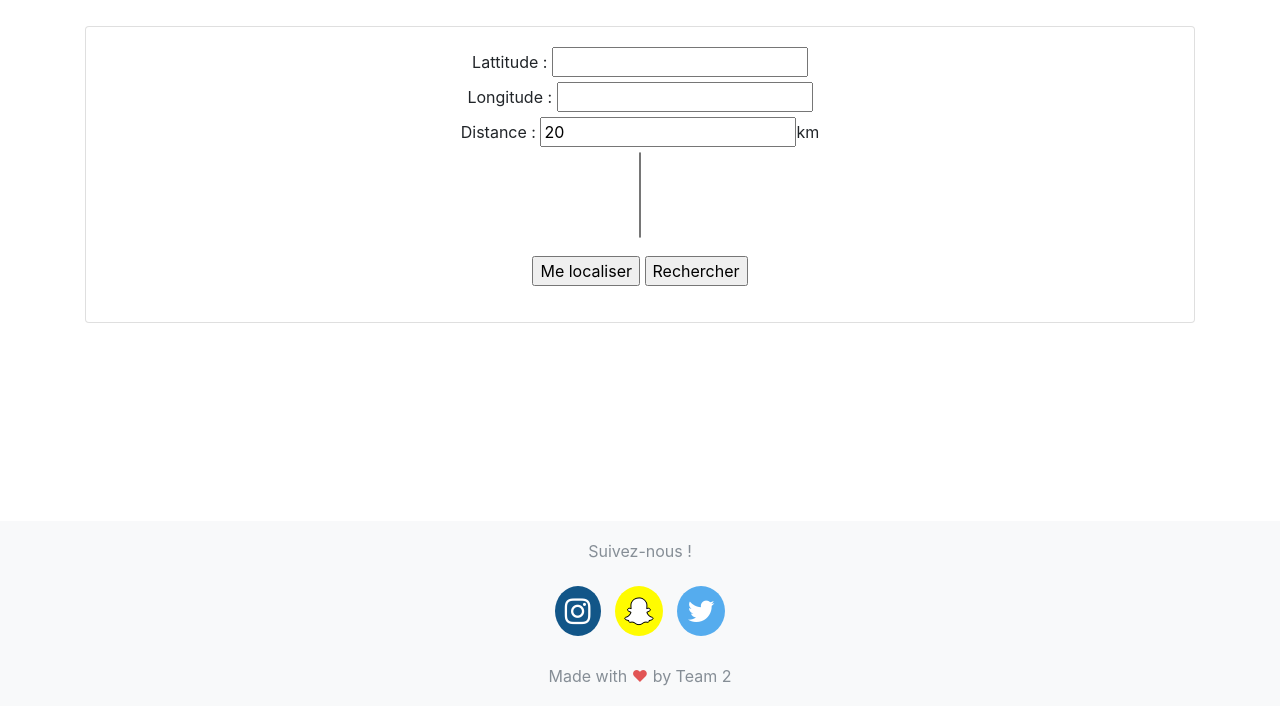
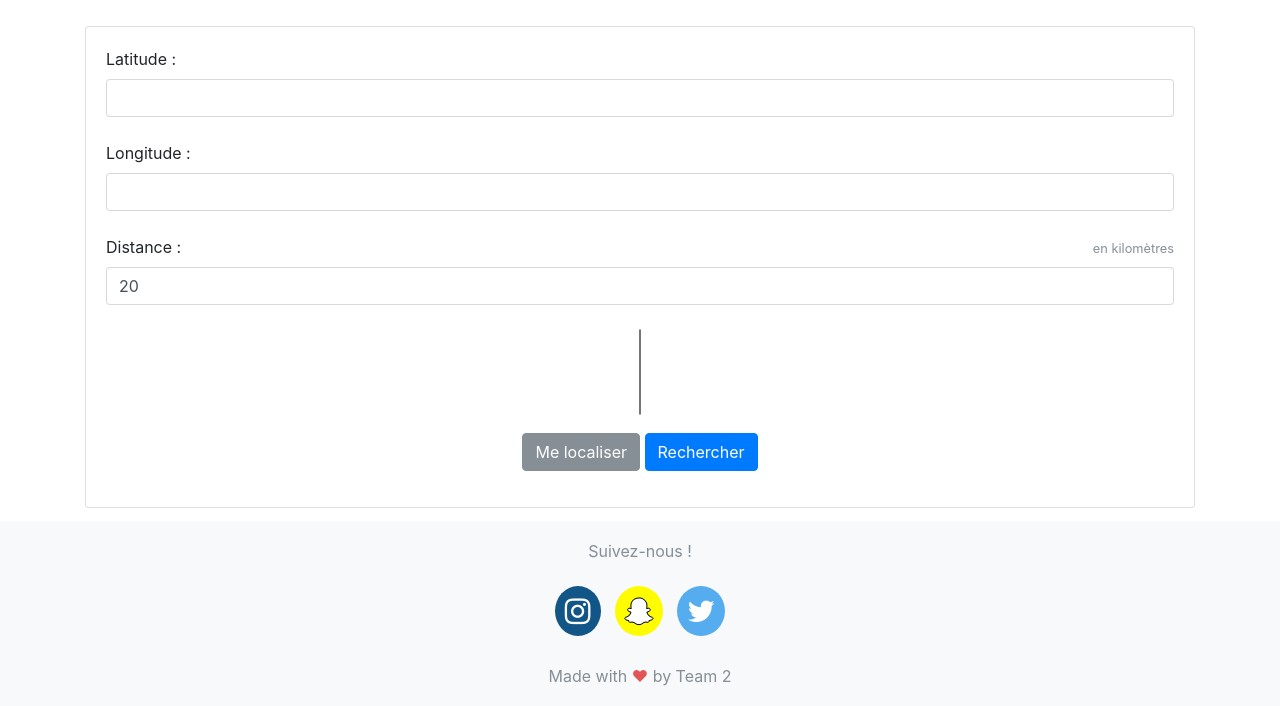
Before and after one commit to Bonjouravous/projetWeb, a PHP site: page /recherche_localisation.php in a window 1280 px wide. Shown: the part 219-925 px from the top of the page. Run offline with PHP 8.4, Linux system fonts and the light colour scheme; data that the repository does not hold is empty.

Commit message:
design recherche

```diff
--- a/recherche_localisation.php
+++ b/recherche_localisation.php
@@ -2,13 +2,12 @@
 
 <div class="card text-center">
 		<div class="card-body">
-			<form id="sampleForm" name="sampleForm" method="get" action="recherche_recherche.php">
+			<form id="sampleForm" name="sampleForm" method="get" action="recherche_recherche.php" class="form-group">
 				<p>
-					<label for="lat">Lattitude :&nbsp;</label><input type="text" name="lat" id="lat" value=""><br>
+					<label class="float-left" for="lat">Latitude :&nbsp;</label><input class="form-control" type="text" name="lat" id="lat" value=""><br>
+					<label class="float-left" for="long">Longitude :&nbsp;</label><input type="text" name="long" id="long" class="form-control" value=""><br>
 
-					<label for="long">Longitude :&nbsp;</label><input type="text" name="long" id="long" value=""><br>
-
-					<label for="distance">Distance :&nbsp;</label><input type="text" name="distance" value="20">km<br>
+					<label class="float-left" for="distance">Distance :&nbsp;</label><small id="photoHelp" class="form-text text-muted text-right">en kilomètres</small><input class="form-control" type="text" name="distance" value="20"><br>
 
 
 
@@ -26,8 +25,8 @@
 					</select>
 				</p>
 				<p>
-					<input type = 'button' onclick = 'geoloc()' value = 'Me localiser'>
-					<input type="submit" value="Rechercher" />
+					<input class="btn btn-secondary" type = 'button' onclick = 'geoloc()' value = 'Me localiser'>
+					<input class="btn btn-primary" type="submit" value="Rechercher" />
 				</p>
 			</form>
 		</div>
```
